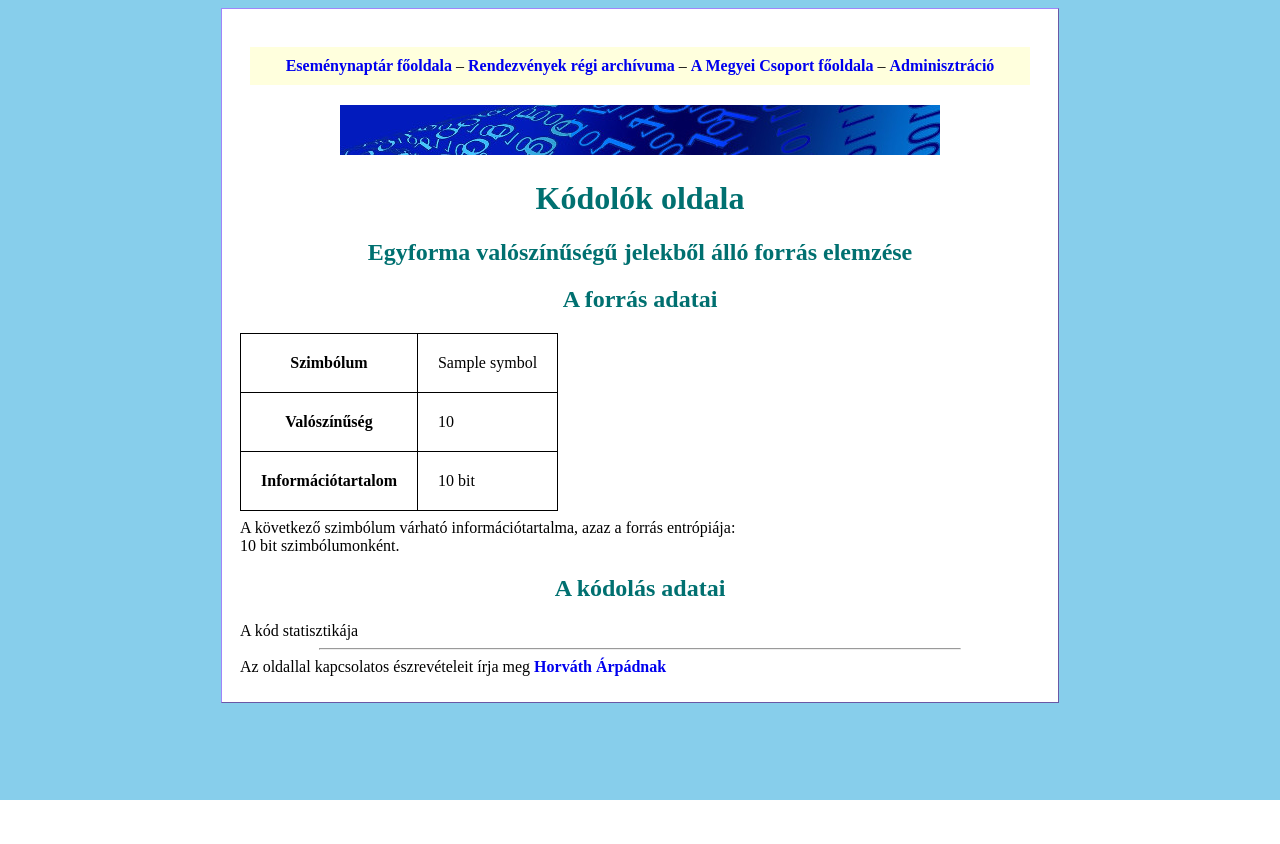
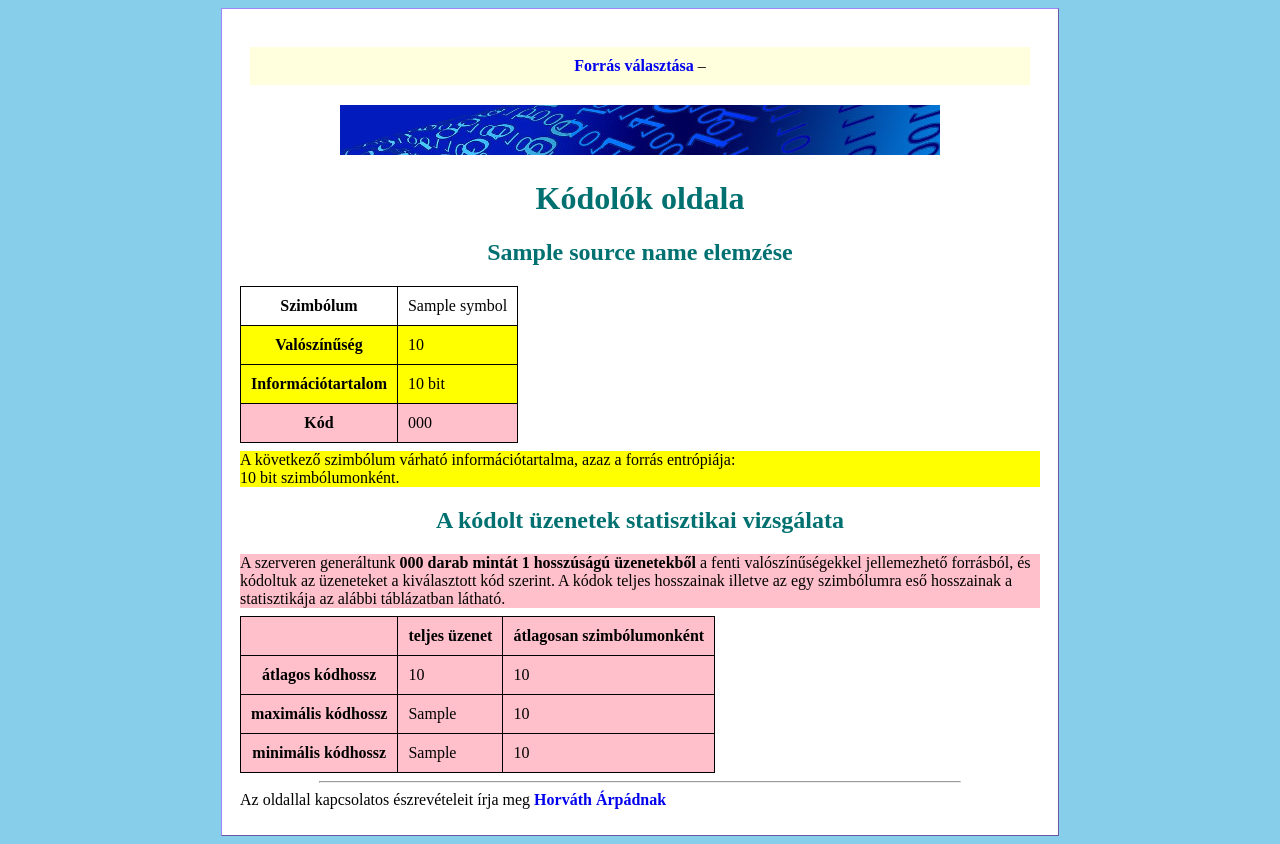
Before and after one commit to horvatha/sources, a Django app: template templates/sources/sourcestat_detail.html in a window 1280 px wide. Before the commit the page ends 800 px from the top, so only its background shows below. Run offline with Django 3.2, Linux system fonts and the light colour scheme; the template is opened without the code that fills it: most values are stand-ins (such as "Sample title", 1, 10 or a date in 2020).

Commit message:
Source code statistics added

```diff
--- a/templates/sources/base.html
+++ b/templates/sources/base.html
@@ -74,20 +74,21 @@ table {
     border-collapse: collapse;
 }
 table, td, th {
-    padding: 20px;
+    padding: 10px;
     border: 1px solid black;
+}
+.code {
+    background-color: pink;
+}
+.prob {
+    background-color: yellow;
 }
 
   </style>
 </head><body>
 <div class="main">
     <div class="main_navigation">
-      <a href="http://django.arek.uni-obuda.hu/django/elft/naptar/">Eseménynaptár főoldala</a> –
-      <a href="http://www.kfki.hu/~elftfeje/rendezvenyek">Rendezvények
-          régi archívuma</a> –
-      <a href="http://www.kfki.hu/~elftfeje/">A Megyei Csoport főoldala</a> –
-      <a
-      href="http://django.arek.uni-obuda.hu/django/admin">Adminisztráció</a>
+        <a href="{% url "source_home" %}">Forrás választása</a> – {% block urls %}{% endblock %}
     </div>
 
       <div class="logo"><img style="width: 600px; height: 50px;"
@@ -95,19 +96,19 @@ table, td, th {
       alt="Bitek ikon"></div>
 
       <h1>Kódolók oldala</h1>
-      <h2>{% block cim%}{% endblock%}</h2>
+      <h2>{% block header %}{% endblock %}</h2>
 
-{% block torzs %}
-{% endblock torzs %}
+{% block content %}
+{% endblock content %}
 
-{% block eszrevetel %}
+{% block feedback %}
 <hr>
       <p style="margin-top: 4px; text-align: left;">Az oldallal kapcsolatos
       észrevételeit írja meg <a
           href="http://www.amk.uni-obuda.hu/~horvatha/elerhetoseg.html">Horváth
 Árpádnak</a>
 </p>
-{% endblock eszrevetel %}
+{% endblock feedback %}
 </div>
 
 </body></html>
--- a/templates/sources/sourcestat_detail.html
+++ b/templates/sources/sourcestat_detail.html
@@ -1,46 +1,70 @@
 {% extends "sources/base.html" %}
+{% load l10n %}
 
 {% block title %} &ndash; Egy forrás elemzése {% endblock title %}
 
-{% block cim %} Egyforma valószínűségű jelekből álló forrás elemzése {% endblock cim %}
+{% block header %} {{source_name}} elemzése {% endblock header %}
 
-{% block torzs %}
-
-<h2>A forrás adatai</h2>
+{% block content %}
 
 <table class="info">
 <tr>
     <th>Szimbólum</th>
     {% for symbol, info in source.symbols %}
-    <td>{{symbol}}</td>
-    {% endfor %}
+    <td>{{symbol}}</td>{% endfor %}
 </tr>
-<tr>
+<tr class="prob">
     <th>Valószínűség</th>
     {% for prob in source.distribution %}
-    <td>{{prob|floatformat:-3}}</td>
-    {% endfor %}
+    <td>{{prob|floatformat:-3}}</td>{% endfor %}
 </tr>
-<tr>
+<tr class="prob">
     <th>Információtartalom</th>
     {% for symbol, info in source.information %}
-    <td>{{info|floatformat:-3}} bit</td>
-    {% endfor %}
+    <td>{{info|floatformat:-3}} bit</td>{% endfor %}
 </tr>
+{% if code %}
+<tr class="code">
+    <th>Kód</th>
+    {% for c in code.code %}
+    <td>{{c}}</td>{% endfor %}
+</tr>
+{% endif %}
 </table>
 
-<p>
+<p class="prob">
 A következő szimbólum várható információtartalma,
 azaz a forrás entrópiája:<br>
 {{source.entropy|floatformat:-3}} bit szimbólumonként.
 </p>
 
-<h2>A kódolás adatai</h2>
+{% if code %}
 
-{% if code %}
-A kód statisztikája
+<h2>A kódolt üzenetek statisztikai vizsgálata</h2>
+
+<p class="code">
+A szerveren generáltunk <span style="font-weight:bold;">{{code_stat_values.number_of_samples}} darab mintát
+    {{code_stat_values.message_length}} hosszúságú üzenetekből</span> a fenti
+valószínűségekkel jellemezhető forrásból, és kódoltuk az üzeneteket a
+kiválasztott kód szerint. A kódok teljes hosszainak illetve az egy szimbólumra
+eső hosszainak a statisztikája az alábbi táblázatban látható.
+</p>
+
+{% localize on %}
+<table>
+<tr class="code"><td>&nbsp;</td> <th>teljes üzenet</th><th>átlagosan szimbólumonként</th></tr>
+<tr class="code"><th>átlagos kódhossz</th> <td>{{code_stat_values.0|floatformat:-3}}</td><td>{{code_stat_values.3|floatformat:-3}}</td></tr>
+<tr class="code"><th>maximális kódhossz</th> <td>{{code_stat_values.1}}</td><td>{{code_stat_values.4|floatformat:-3}}</td></tr>
+<tr class="code"><th>minimális kódhossz</th> <td>{{code_stat_values.2}}</td><td>{{code_stat_values.5|floatformat:-3}}</td></tr>
+</table>
+{% endlocalize %}
+
 {% else %}
-<button id="id_default" type="submit" formaction="sources/1/default/">A honlap létrehozója által megadott kódolás vizsgálata.</button>
+<h2>Válassz egy kódolást az alábbiak közül!</h2>
+
+<ul>
+{% for code in code_list %}<li><a id="id_default" href="{% url "source_detail" id %}{{forloop.counter}}/">{{code}}</a></li>{% endfor %}
+</ul>
 {% endif %}
 
-{% endblock torzs %}
+{% endblock content %}
--- a/urls.py
+++ b/urls.py
@@ -5,6 +5,6 @@ urlpatterns = patterns(
     url(r'^$', 'sources.views.home', name='source_home'),
     url(r'^(\d+)/$', 'sources.views.source_detail',
         name='source_detail'),
-    url(r'^(\d+)/default/$', 'sources.views.sourcestat_default',
-        name='sourcestat_default')
+    url(r'^(\d+)/(\d+)/$', 'sources.views.sourcestat_default',
+        name='sourcestat_default'),
 )
```
Also changed, not shown: templates/sources/sourcestat.html (+6 -7 lines), tests.py (+39 -2 lines), views.py (+60 -7 lines).
